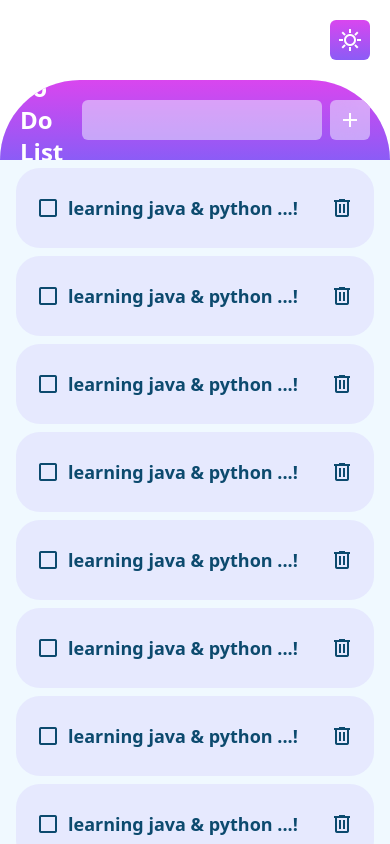
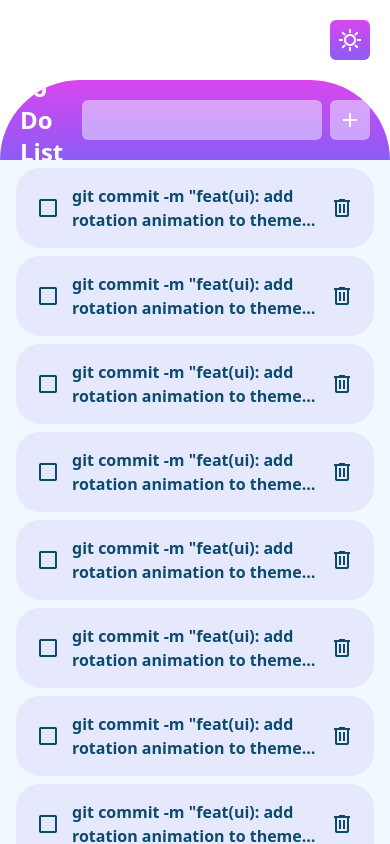
Before and after one commit to Nikkihosseini/redux-todo-dnd, a React (Vite) app: page / in a window 390 px wide. Shown: the top 844 px of the page. Built offline with nearby package versions, Linux system fonts and the light colour scheme.

Commit message:
style(todo): improve todo text display
- add padding, font size, and responsive text styling
- handle long text with  line-clamp
- ensure text wraps properly on different screen sizes
- enhance readability and overall UI for todo items

```diff
--- a/src/Component/ToDo.jsx
+++ b/src/Component/ToDo.jsx
@@ -4,16 +4,17 @@
 export default function ToDo(){
     return(
         <>
-            <div className="flex items-center justify-between w-full bg-violet-500/10 min-h-20 max-h-40 px-5 md:px-10 py-3 rounded-3xl overflow-hidden text-sky-900 dark:text-slate-400">
-                <div className="flex items-center gap-x-2 cursor-pointer">
-                    <span className="material-symbols-outlined">
+            <div className="flex items-center justify-between w-full bg-violet-500/10 h-20 px-5 md:px-10 p-4 rounded-3xl text-sky-900 dark:text-slate-400">
+                <div className="flex items-center gap-x-3 h-16">
+                    <span className="material-symbols-outlined cursor-pointer">
                         check_box_outline_blank
                     </span>
-                <p className="text-lg font-semibold py-2 overflow-hidden">
-                     learning java & python ...!
+                <p className="text-base md:text-lg font-semibold line-clamp-2">
+                    git commit -m "feat(ui): add rotation animation to theme toggle button rotate toggle icon 360° when switching between dark and light mode use Tailwind transition and rotate-[360deg] for smooth animation reset rotation after animation completes to allow repeated toggles improves visual feedback and UX for theme switching"
+
                 </p>
                 </div>
-                <span className="material-symbols-outlined">delete</span>
+                <span className="material-symbols-outlined pl-3 cursor-pointer">delete</span>
             </div>
         </>
     )
```
